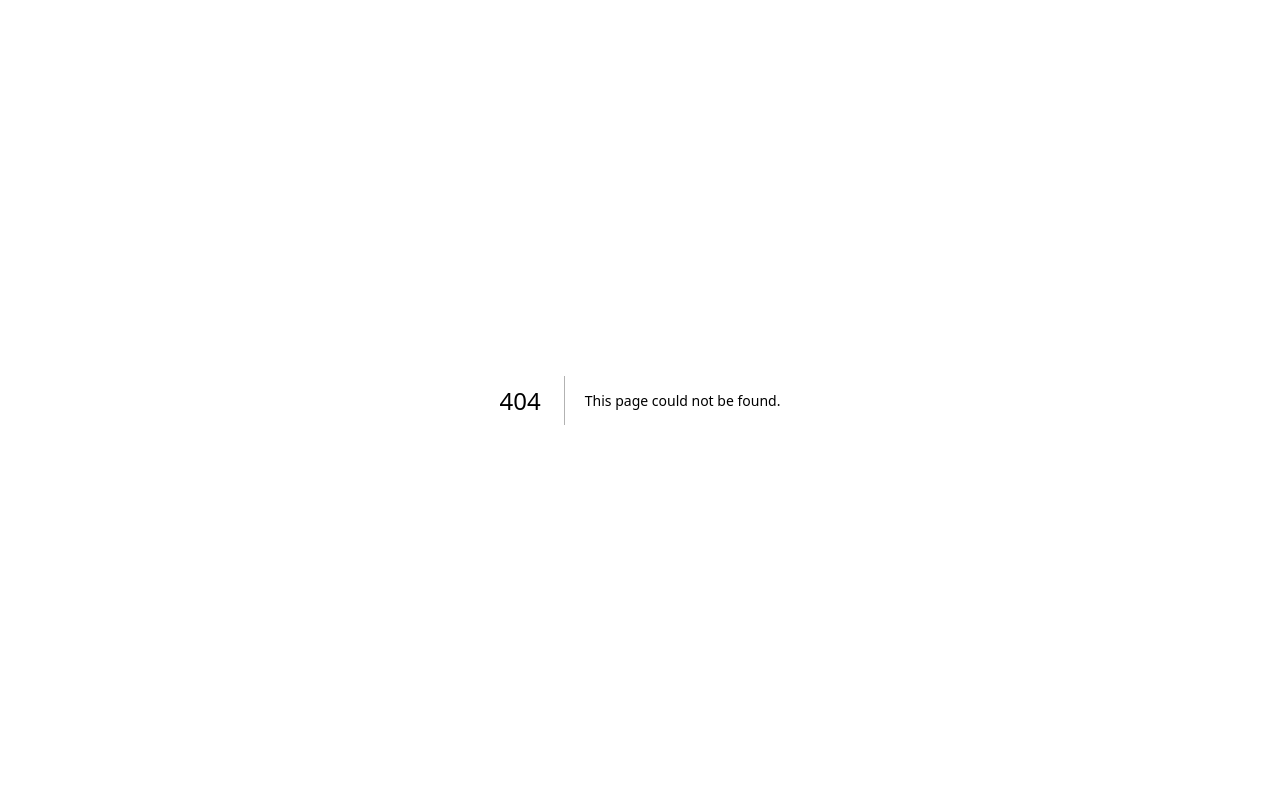
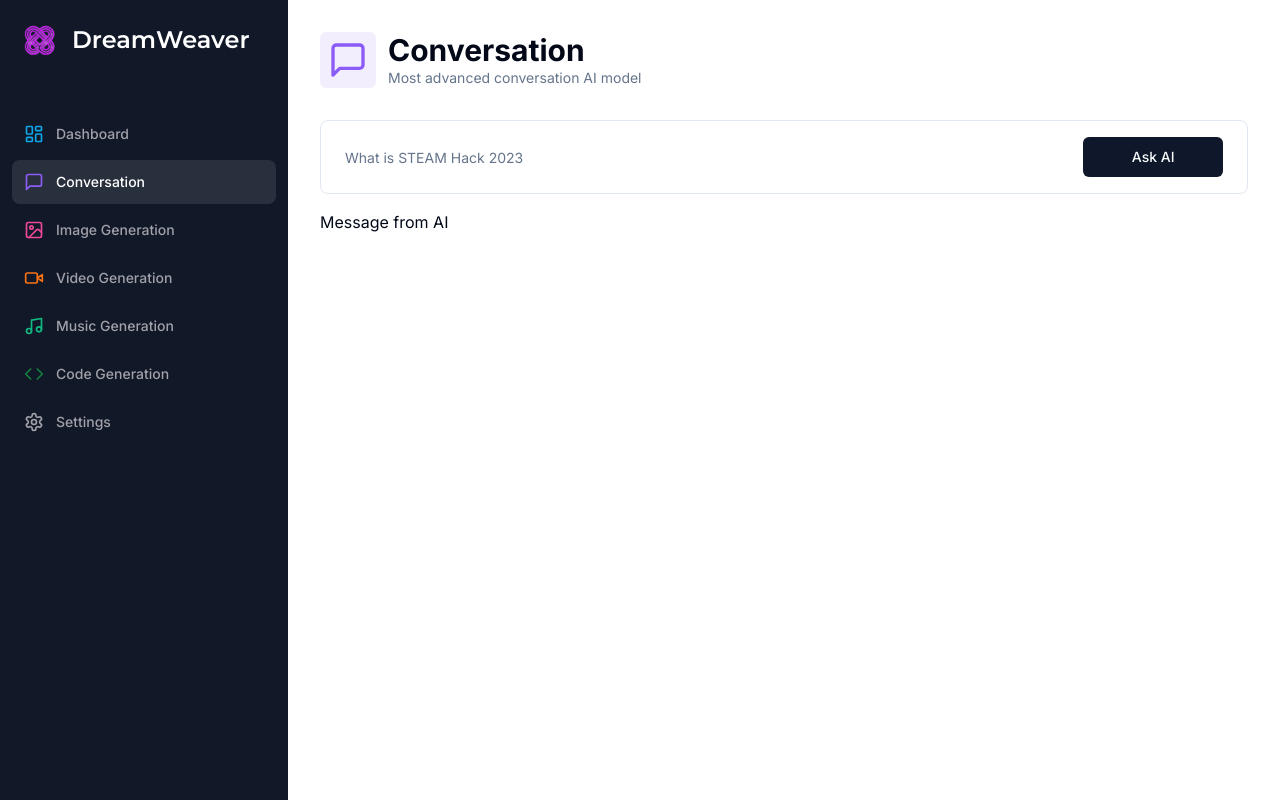
Before and after one commit to khanhthanhdev/DreamWeaver, a Next.js app: page /conversation in a window 1280 px wide. Before the commit this address had no page. Built offline with nearby package versions, Linux system fonts and the light colour scheme.

Commit message:
conversation UI, form

```diff
--- /dev/null
+++ b/app/(dashboard)/(routes)/conversation/constants.ts
@@ -0,0 +1,8 @@
+
+import * as z from "zod";
+
+export const formSchema = z.object({
+    prompt: z.string().min(1, {
+        message: "Prompt is required"
+    }),
+});
--- /dev/null
+++ b/app/(dashboard)/(routes)/conversation/page.tsx
@@ -0,0 +1,76 @@
+'use client'
+
+import * as z from 'zod'
+import { zodResolver } from '@hookform/resolvers/zod'
+import Heading from '@/components/heading'
+import { MessageSquare } from 'lucide-react'
+import { useForm } from 'react-hook-form'
+import { Form, FormControl, FormField, FormItem } from '@/components/ui/form'
+import { formSchema } from './constants'
+import { Input } from '@/components/ui/input'
+import { Button } from '@/components/ui/button'
+
+const ConversationPage = () => {
+
+    const form = useForm<z.infer<typeof formSchema>>({
+        resolver: zodResolver(formSchema),
+        defaultValues: {
+            prompt: ""
+        }
+    });
+
+    const isLoading = form.formState.isSubmitting;
+
+    const onSubmit = async (values: z.infer<typeof formSchema>) => {
+        console.log(values)
+    }
+
+  return (
+    <div>
+        <Heading
+            title='Conversation'
+            description='Most advanced conversation AI model'
+            icon={MessageSquare}
+            iconColor='text-violet-500'
+            bgColor='bg-violet-500/10'
+        />
+        <div className='px-4 lg:px-8'>
+            <div>
+                <Form {...form}>
+                    <form
+                        onSubmit={form.handleSubmit(onSubmit)}
+                        className='rounded-lg border w-full p-4 px-3 md:px-6 focus-within:shadow-sm grid grid-cols-12 gap-2'
+                    >
+                        <FormField
+                            name='prompt'
+                            render={({ field}) => (
+                                <FormItem className='col-span-12 lg:col-span-10'>
+                                    <FormControl className='m-0 p-0'>
+                                        <Input
+                                            className='border-0 outline-none
+                                            focus-visible:ring-0 focus-visible:ring-transparent
+                                            '
+                                            disabled={isLoading}
+                                            placeholder='What is STEAM Hack 2023'
+                                            {...field}
+
+                                        />
+                                    </FormControl>
+                                </FormItem>
+                            )}
+                        />
+                        <Button className='col-span-12 lg:col-span-2 w-full' disabled={isLoading}>
+                            Ask AI
+                        </Button>
+                    </form>
+                </Form>
+            </div>
+            <div className='space-y-4 mt-4'>
+                Message from AI
+            </div>
+        </div>
+    </div>
+  )
+}
+
+export default ConversationPage
--- /dev/null
+++ b/components/heading.tsx
@@ -0,0 +1,33 @@
+import { cn } from "@/lib/utils";
+import { LucideIcon } from "lucide-react";
+import React from "react";
+
+interface HeadingProps {
+  title: string;
+  description: string;
+  icon: LucideIcon;
+  iconColor?: string;
+  bgColor?: string;
+}
+
+const Heading = ({
+  title,
+  description,
+  icon: Icon,
+  iconColor,
+  bgColor,
+}: HeadingProps) => {
+  return (
+    <div className="px-4 lg:px-8 flex items-center gap-x-3 mb-8">
+      <div className={cn("p-2 w-fit rounded-md", bgColor)}>
+        <Icon className={cn("w-10 h-10", iconColor)} />
+      </div>
+      <div>
+        <h2 className="text-3xl font-bold">{title}</h2>
+        <p className="text-sm text-muted-foreground">{description}</p>
+      </div>
+    </div>
+  );
+};
+
+export default Heading;
--- /dev/null
+++ b/components/ui/form.tsx
@@ -0,0 +1,176 @@
+import * as React from "react"
+import * as LabelPrimitive from "@radix-ui/react-label"
+import { Slot } from "@radix-ui/react-slot"
+import {
+  Controller,
+  ControllerProps,
+  FieldPath,
+  FieldValues,
+  FormProvider,
+  useFormContext,
+} from "react-hook-form"
+
+import { cn } from "@/lib/utils"
+import { Label } from "@/components/ui/label"
+
+const Form = FormProvider
+
+type FormFieldContextValue<
+  TFieldValues extends FieldValues = FieldValues,
+  TName extends FieldPath<TFieldValues> = FieldPath<TFieldValues>
+> = {
+  name: TName
+}
+
+const FormFieldContext = React.createContext<FormFieldContextValue>(
+  {} as FormFieldContextValue
+)
+
+const FormField = <
+  TFieldValues extends FieldValues = FieldValues,
+  TName extends FieldPath<TFieldValues> = FieldPath<TFieldValues>
+>({
+  ...props
+}: ControllerProps<TFieldValues, TName>) => {
+  return (
+    <FormFieldContext.Provider value={{ name: props.name }}>
+      <Controller {...props} />
+    </FormFieldContext.Provider>
+  )
+}
+
+const useFormField = () => {
+  const fieldContext = React.useContext(FormFieldContext)
+  const itemContext = React.useContext(FormItemContext)
+  const { getFieldState, formState } = useFormContext()
+
+  const fieldState = getFieldState(fieldContext.name, formState)
+
+  if (!fieldContext) {
+    throw new Error("useFormField should be used within <FormField>")
+  }
+
+  const { id } = itemContext
+
+  return {
+    id,
+    name: fieldContext.name,
+    formItemId: `${id}-form-item`,
+    formDescriptionId: `${id}-form-item-description`,
+    formMessageId: `${id}-form-item-message`,
+    ...fieldState,
+  }
+}
+
+type FormItemContextValue = {
+  id: string
+}
+
+const FormItemContext = React.createContext<FormItemContextValue>(
+  {} as FormItemContextValue
+)
+
+const FormItem = React.forwardRef<
+  HTMLDivElement,
+  React.HTMLAttributes<HTMLDivElement>
+>(({ className, ...props }, ref) => {
+  const id = React.useId()
+
+  return (
+    <FormItemContext.Provider value={{ id }}>
+      <div ref={ref} className={cn("space-y-2", className)} {...props} />
+    </FormItemContext.Provider>
+  )
+})
+FormItem.displayName = "FormItem"
+
+const FormLabel = React.forwardRef<
+  React.ElementRef<typeof LabelPrimitive.Root>,
+  React.ComponentPropsWithoutRef<typeof LabelPrimitive.Root>
+>(({ className, ...props }, ref) => {
+  const { error, formItemId } = useFormField()
+
+  return (
+    <Label
+      ref={ref}
+      className={cn(error && "text-destructive", className)}
+      htmlFor={formItemId}
+      {...props}
+    />
+  )
+})
+FormLabel.displayName = "FormLabel"
+
+const FormControl = React.forwardRef<
+  React.ElementRef<typeof Slot>,
+  React.ComponentPropsWithoutRef<typeof Slot>
+>(({ ...props }, ref) => {
+  const { error, formItemId, formDescriptionId, formMessageId } = useFormField()
+
+  return (
+    <Slot
+      ref={ref}
+      id={formItemId}
+      aria-describedby={
+        !error
+          ? `${formDescriptionId}`
+          : `${formDescriptionId} ${formMessageId}`
+      }
+      aria-invalid={!!error}
+      {...props}
+    />
+  )
+})
+FormControl.displayName = "FormControl"
+
+const FormDescription = React.forwardRef<
+  HTMLParagraphElement,
+  React.HTMLAttributes<HTMLParagraphElement>
+>(({ className, ...props }, ref) => {
+  const { formDescriptionId } = useFormField()
+
+  return (
+    <p
+      ref={ref}
+      id={formDescriptionId}
+      className={cn("text-sm text-muted-foreground", className)}
+      {...props}
+    />
+  )
+})
+FormDescription.displayName = "FormDescription"
+
+const FormMessage = React.forwardRef<
+  HTMLParagraphElement,
+  React.HTMLAttributes<HTMLParagraphElement>
+>(({ className, children, ...props }, ref) => {
+  const { error, formMessageId } = useFormField()
+  const body = error ? String(error?.message) : children
+
+  if (!body) {
+    return null
+  }
+
+  return (
+    <p
+      ref={ref}
+      id={formMessageId}
+      className={cn("text-sm font-medium text-destructive", className)}
+      {...props}
+    >
+      {body}
+    </p>
+  )
+})
+FormMessage.displayName = "FormMessage"
+
+export {
+  useFormField,
+  Form,
+  FormItem,
+  FormLabel,
+  FormControl,
+  FormDescription,
+  FormMessage,
+  FormField,
+}
--- /dev/null
+++ b/components/ui/input.tsx
@@ -0,0 +1,25 @@
+import * as React from "react"
+
+import { cn } from "@/lib/utils"
+
+export interface InputProps
+  extends React.InputHTMLAttributes<HTMLInputElement> {}
+
+const Input = React.forwardRef<HTMLInputElement, InputProps>(
+  ({ className, type, ...props }, ref) => {
+    return (
+      <input
+        type={type}
+        className={cn(
+          "flex h-10 w-full rounded-md border border-input bg-background px-3 py-2 text-sm ring-offset-background file:border-0 file:bg-transparent file:text-sm file:font-medium placeholder:text-muted-foreground focus-visible:outline-none focus-visible:ring-2 focus-visible:ring-ring focus-visible:ring-offset-2 disabled:cursor-not-allowed disabled:opacity-50",
+          className
+        )}
+        ref={ref}
+        {...props}
+      />
+    )
+  }
+)
+Input.displayName = "Input"
+
+export { Input }
--- /dev/null
+++ b/components/ui/label.tsx
@@ -0,0 +1,26 @@
+"use client"
+
+import * as React from "react"
+import * as LabelPrimitive from "@radix-ui/react-label"
+import { cva, type VariantProps } from "class-variance-authority"
+
+import { cn } from "@/lib/utils"
+
+const labelVariants = cva(
+  "text-sm font-medium leading-none peer-disabled:cursor-not-allowed peer-disabled:opacity-70"
+)
+
+const Label = React.forwardRef<
+  React.ElementRef<typeof LabelPrimitive.Root>,
+  React.ComponentPropsWithoutRef<typeof LabelPrimitive.Root> &
+    VariantProps<typeof labelVariants>
+>(({ className, ...props }, ref) => (
+  <LabelPrimitive.Root
+    ref={ref}
+    className={cn(labelVariants(), className)}
+    {...props}
+  />
+))
+Label.displayName = LabelPrimitive.Root.displayName
+
+export { Label }
--- a/package.json
+++ b/package.json
@@ -10,7 +10,9 @@
   },
   "dependencies": {
     "@clerk/nextjs": "^4.23.1",
+    "@hookform/resolvers": "^3.1.1",
     "@radix-ui/react-dialog": "^1.0.4",
+    "@radix-ui/react-label": "^2.0.2",
     "@radix-ui/react-slot": "^1.0.2",
     "@types/node": "20.4.5",
     "@types/react": "18.2.16",
@@ -25,9 +27,11 @@
     "postcss": "8.4.27",
     "react": "18.2.0",
     "react-dom": "18.2.0",
+    "react-hook-form": "^7.45.2",
     "tailwind-merge": "^1.14.0",
     "tailwindcss": "3.3.3",
     "tailwindcss-animate": "^1.0.6",
-    "typescript": "5.1.6"
+    "typescript": "5.1.6",
+    "zod": "^3.21.4"
   }
 }
```
Also changed, not shown: 1 other file (tests, documents, lock files or other folders).
